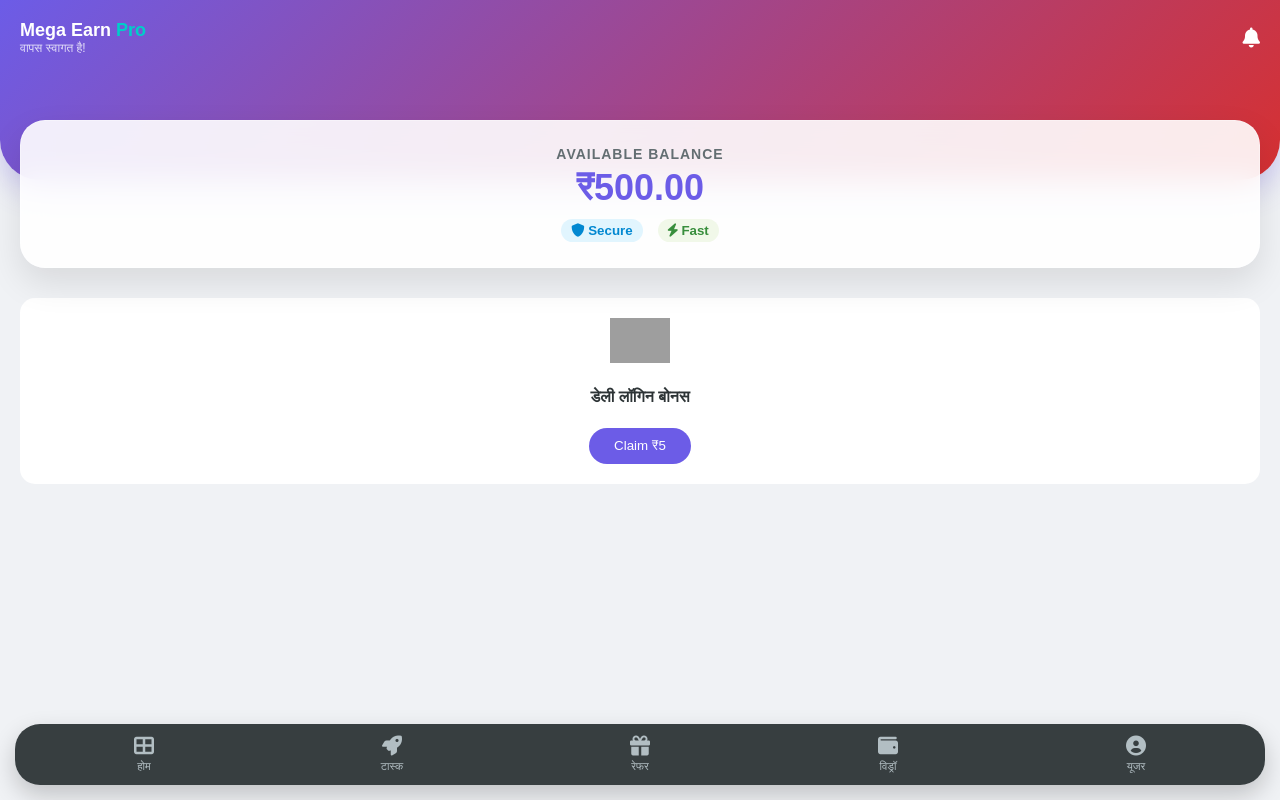
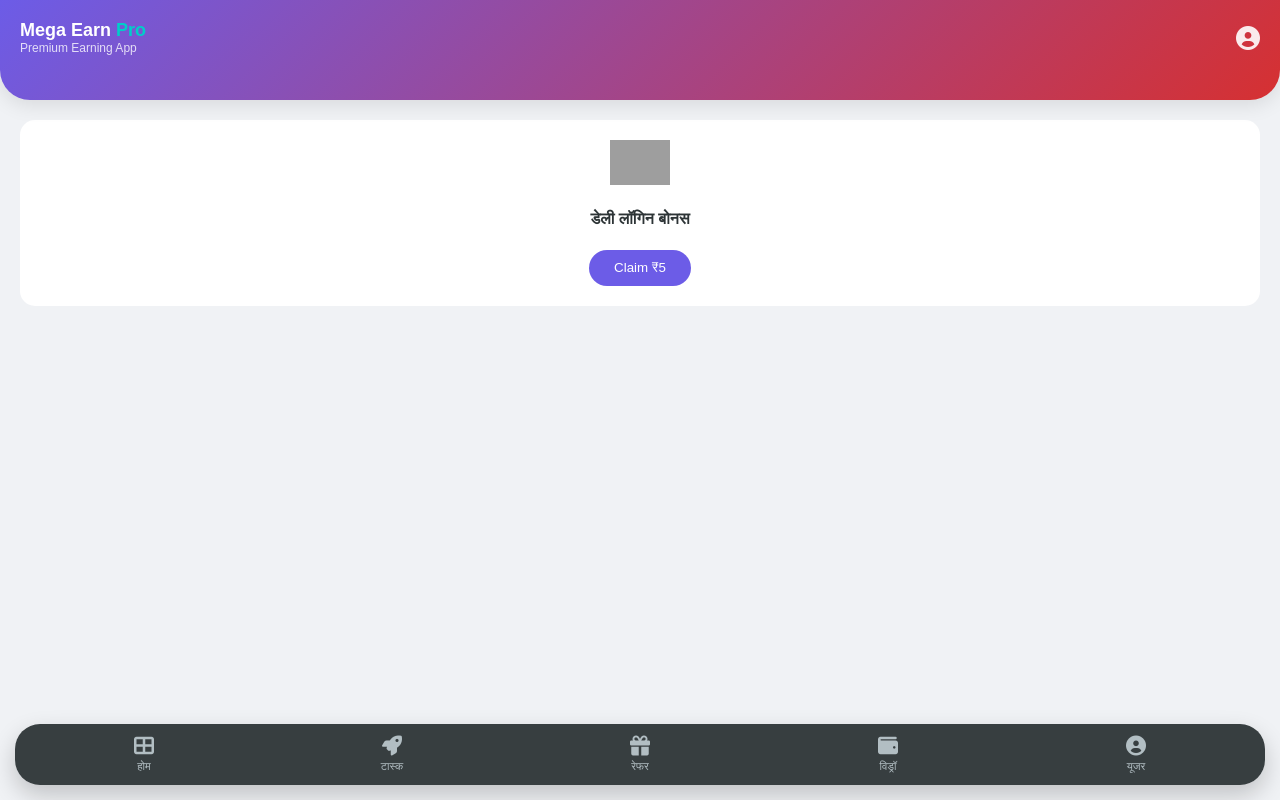
Before and after one commit to Deepak332713/Wap-builder, a plain HTML site: page index.html in a window 1280 px wide. Drawn offline with Linux system fonts and the light colour scheme; grey boxes are pictures that could not be loaded.

Commit message:
Update index.html

```diff
--- a/index.html
+++ b/index.html
@@ -6,12 +6,9 @@
     <title>Mega Earn Pro | Premium</title>
     <link rel="stylesheet" href="https://cdnjs.cloudflare.com/ajax/libs/font-awesome/6.0.0/css/all.min.css">
     <style>
-        /* Modern Vibrant Background */
         :root {
             --primary: #6c5ce7;
-            --secondary: #a29bfe;
             --accent: #00cec9;
-            --glass: rgba(255, 255, 255, 0.9);
             --bg-gradient: linear-gradient(135deg, #6c5ce7 0%, #d63031 100%);
         }
 
@@ -24,13 +21,13 @@
             color: #2d3436;
         }
 
-        /* Top Header & Banner */
+        /* Top Header - अब यह छोटा और साफ है */
         .top-header {
             background: var(--bg-gradient);
-            height: 180px;
-            border-radius: 0 0 40px 40px;
+            height: 100px; /* ऊंचाई कम कर दी गई है */
+            border-radius: 0 0 30px 30px;
             position: relative;
-            box-shadow: 0 10px 30px rgba(108, 92, 231, 0.3);
+            box-shadow: 0 5px 20px rgba(0,0,0,0.1);
         }
 
         .header-content {
@@ -41,51 +38,18 @@
             align-items: center;
         }
 
-        /* Glass Balance Card */
-        .balance-card {
-            background: var(--glass);
-            backdrop-filter: blur(15px);
-            margin: -60px 20px 20px;
-            padding: 25px;
-            border-radius: 25px;
-            text-align: center;
-            border: 1px solid rgba(255,255,255,0.3);
-            box-shadow: 0 15px 35px rgba(0,0,0,0.1);
-            animation: slideUp 0.6s ease-out;
-        }
-
-        .balance-label {
-            font-size: 14px;
-            color: #636e72;
-            text-transform: uppercase;
-            letter-spacing: 1px;
-            font-weight: 600;
-        }
-
-        .balance-amount {
-            font-size: 36px;
-            font-weight: 800;
-            color: var(--primary);
-            margin: 5px 0;
-        }
-
-        /* Content Area Animation */
         #content-area {
-            padding: 10px 20px;
+            padding: 20px;
             min-height: 400px;
-        }
-
-        @keyframes slideUp {
-            from { transform: translateY(30px); opacity: 0; }
-            to { transform: translateY(0); opacity: 1; }
+            animation: fadeIn 0.5s ease-in;
         }
 
         @keyframes fadeIn {
-            from { opacity: 0; }
-            to { opacity: 1; }
+            from { opacity: 0; transform: translateY(10px); }
+            to { opacity: 1; transform: translateY(0); }
         }
 
-        /* Premium Bottom Navigation */
+        /* Bottom Navigation */
         .bottom-nav {
             position: fixed;
             bottom: 15px;
@@ -106,7 +70,7 @@
             font-size: 11px;
             cursor: pointer;
             text-align: center;
-            transition: all 0.3s cubic-bezier(0.175, 0.885, 0.32, 1.275);
+            transition: all 0.3s ease;
             flex: 1;
         }
 
@@ -118,15 +82,13 @@
 
         .nav-item.active {
             color: #fff;
-            transform: translateY(-8px);
+            transform: translateY(-5px);
         }
 
         .nav-item.active i {
             color: var(--accent);
-            text-shadow: 0 0 10px var(--accent);
         }
 
-        /* Loading Spinner */
         .loader {
             border: 4px solid #f3f3f3;
             border-top: 4px solid var(--primary);
@@ -136,9 +98,7 @@
             animation: spin 1s linear infinite;
             margin: 50px auto;
         }
-
         @keyframes spin { 0% { transform: rotate(0deg); } 100% { transform: rotate(360deg); } }
-
     </style>
 </head>
 <body>
@@ -147,22 +107,9 @@
         <div class="header-content">
             <div>
                 <h2 style="margin:0; font-size: 18px;">Mega Earn <span style="color: var(--accent);">Pro</span></h2>
-                <p style="margin:0; font-size: 12px; opacity: 0.8;">वापस स्वागत है!</p>
+                <p style="margin:0; font-size: 12px; opacity: 0.8;">Premium Earning App</p>
             </div>
-            <i class="fas fa-bell" style="font-size: 20px;"></i>
-        </div>
-    </div>
-
-    <div class="balance-card">
-        <div class="balance-label">Available Balance</div>
-        <div class="balance-amount">₹<span id="main-balance">0.00</span></div>
-        <div style="display: flex; justify-content: center; gap: 15px; margin-top: 10px;">
-            <small style="background: #e1f5fe; color: #0288d1; padding: 4px 10px; border-radius: 20px; font-weight: bold;">
-                <i class="fas fa-shield-alt"></i> Secure
-            </small>
-            <small style="background: #f1f8e9; color: #388e3c; padding: 4px 10px; border-radius: 20px; font-weight: bold;">
-                <i class="fas fa-bolt"></i> Fast
-            </small>
+            <i class="fas fa-user-circle" style="font-size: 24px; opacity: 0.9;"></i>
         </div>
     </div>
 
@@ -179,57 +126,53 @@
     </nav>
 
     <script>
-        // Balance Logic with Animation
         let balance = localStorage.getItem('userBalance') ? parseFloat(localStorage.getItem('userBalance')) : 500.00;
 
-        function updateMainBalance() {
-            const el = document.getElementById('main-balance');
-            el.innerText = balance.toFixed(2);
-        }
-
-        // Improved Page Loader
         async function loadPage(pageName, element) {
             const contentArea = document.getElementById('content-area');
             contentArea.innerHTML = '<div class="loader"></div>';
 
             try {
                 const response = await fetch(pageName);
-                if (!response.ok) throw new Error('File not found');
+                if (!response.ok) throw new Error('Error');
                 const html = await response.text();
 
-                contentArea.style.animation = 'none';
-                contentArea.offsetHeight; // trigger reflow
-                contentArea.style.animation = 'fadeIn 0.5s ease-in';
                 contentArea.innerHTML = html;
 
-                // Nav highlight logic
                 document.querySelectorAll('.nav-item').forEach(n => n.classList.remove('active'));
                 if(element) element.classList.add('active');
 
-                // Specific page triggers
-                if(pageName === 'withdraw.html' && typeof renderHistory === 'function') renderHistory();
+                // अगर विड्रॉ पेज है, तो वहाँ बैलेंस दिखाने वाला फंक्शन चलाएं
+                if(pageName === 'withdraw.html') {
+                    if(typeof renderWithdrawBalance === 'function') {
+                        renderWithdrawBalance();
+                    }
+                    if(typeof renderHistory === 'function') renderHistory();
+                }
             } catch (err) {
-                contentArea.innerHTML = `
-                    <div style="text-align:center; padding: 50px 20px;">
-                        <i class="fas fa-exclamation-triangle" style="font-size: 40px; color: #ff7675;"></i>
-                        <p style="margin-top:10px;">${pageName} फाइल नहीं मिली।<br><small>कृपया फाइल नाम चेक करें।</small></p>
-                    </div>`;
+                contentArea.innerHTML = "<p style='text-align:center;'>फाइल लोड नहीं हुई।</p>";
             }
         }
 
-        // Global Add Money Function
         function addMoney(amt) {
             balance += amt;
             localStorage.setItem('userBalance', balance);
-            updateMainBalance();
-            // Sweet Alert type effect using simple alert
-            alert("Success! ₹" + amt + " आपके वॉलेट में जमा हो गए।");
+            alert("Success! ₹" + amt + " जोड़े गए।");
+            // अगर यूजर अभी विड्रॉ पेज पर ही है, तो बैलेंस तुरंत अपडेट करें
+            if(document.getElementById('withdraw-balance-display')) {
+                renderWithdrawBalance();
+            }
         }
 
-        window.onload = () => {
-            updateMainBalance();
-            loadPage('home.html');
-        };
+        // विड्रॉ पेज के लिए बैलेंस रेंडरर
+        function renderWithdrawBalance() {
+            const display = document.getElementById('withdraw-balance-display');
+            if(display) {
+                display.innerText = balance.toFixed(2);
+            }
+        }
+
+        window.onload = () => loadPage('home.html');
     </script>
 </body>
 </html>
```
